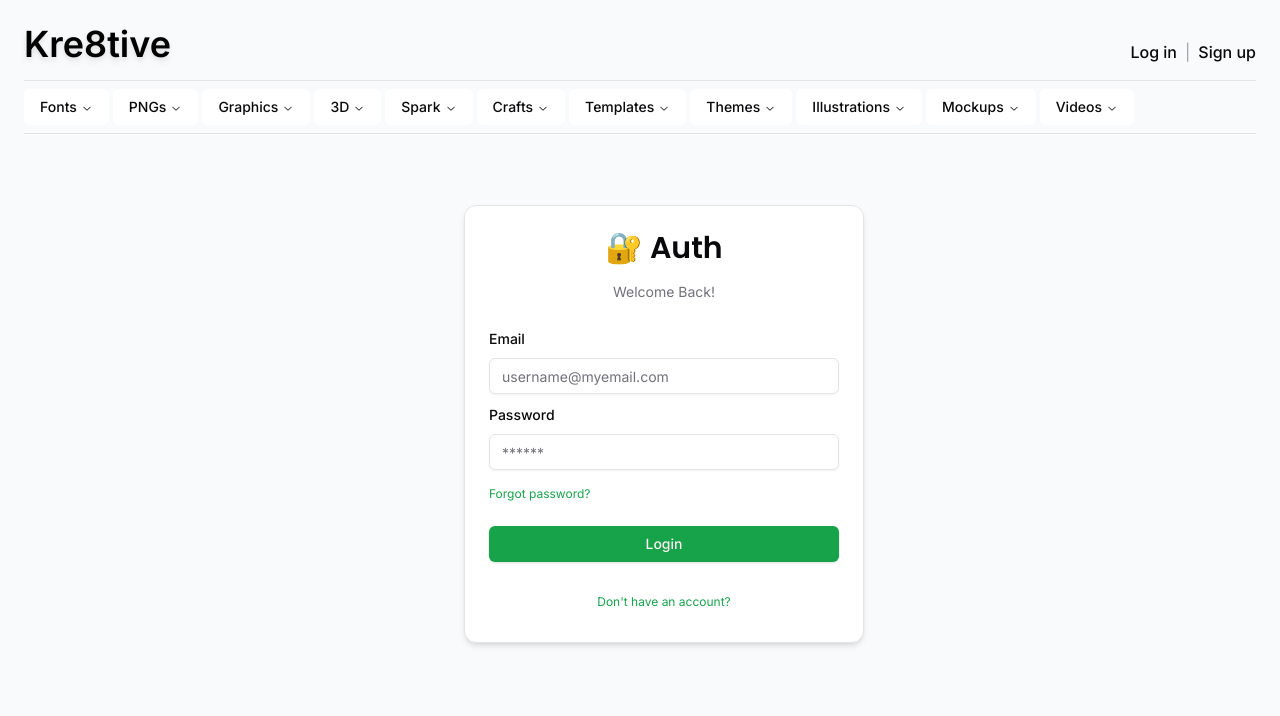
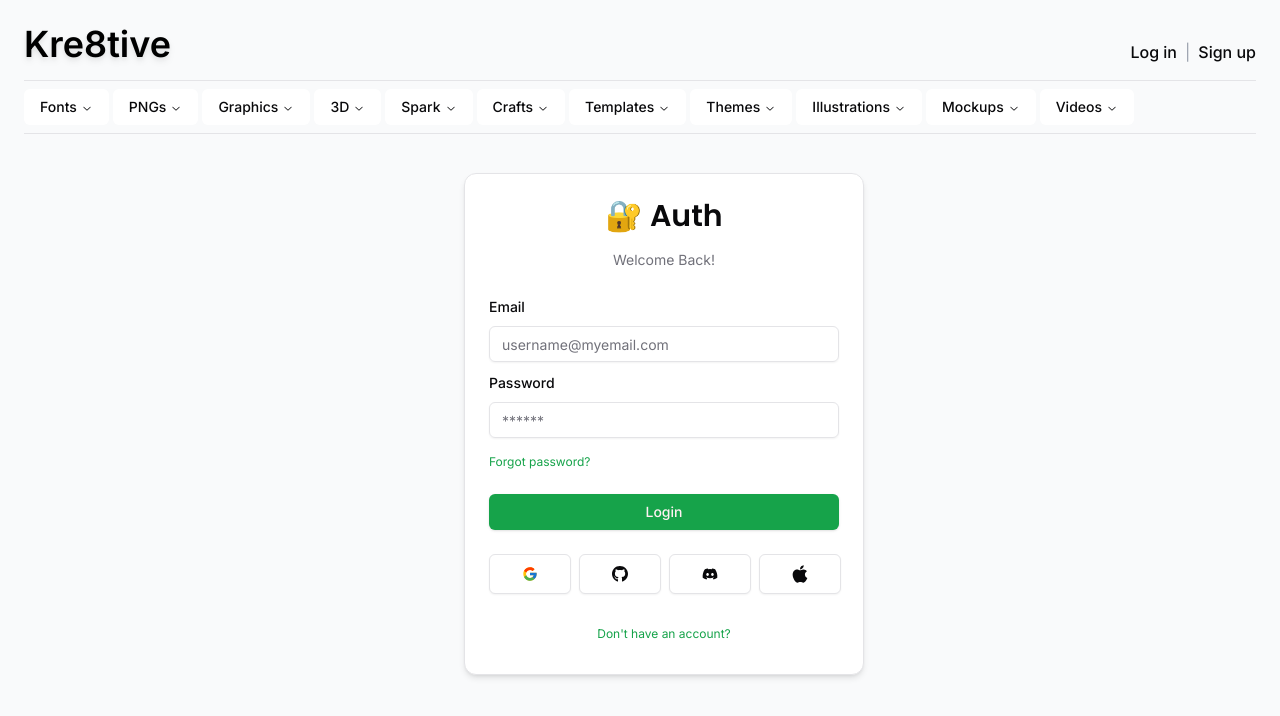
Before and after one commit to nicholavila/Creative-Marketplace, a Next.js app: page /auth/login in a window 1280 px wide. Shown: the top 716 px of the page. Built offline with nearby package versions, Linux system fonts and the light colour scheme; no server answers.

Commit message:
style: fix style of components in auth

```diff
--- a/components/auth/login-form.tsx
+++ b/components/auth/login-form.tsx
@@ -45,7 +45,7 @@ export const LoginForm = () => {
 
     startTransition(() => {
       login(values, callbackUrl).then((data) => {
-        console.log("__login__RETURNED", data);
+        console.log("__login__RESPONSE", data);
 
         if (data?.error) {
           form.reset();
@@ -65,8 +65,8 @@ export const LoginForm = () => {
       <CardWrapper
         headerLabel="Welcome Back!"
         backButtonLabel="Don't have an account?"
-        backButtonHref="/"
-        showSocial={false}
+        backButtonHref="/auth/register"
+        showSocial={true}
       >
         <Form {...form}>
           <form onSubmit={form.handleSubmit(onSubmit)} className="space-y-4">
--- a/components/auth/register-form.tsx
+++ b/components/auth/register-form.tsx
@@ -52,7 +52,7 @@ export const RegisterForm = () => {
         headerLabel="Create an Account!"
         backButtonLabel="Already have an account?"
         backButtonHref="/auth/login"
-        showSocial={false}
+        showSocial={true}
       >
         <Form {...form}>
           <form onSubmit={form.handleSubmit(onSubmit)} className="space-y-4">
```
